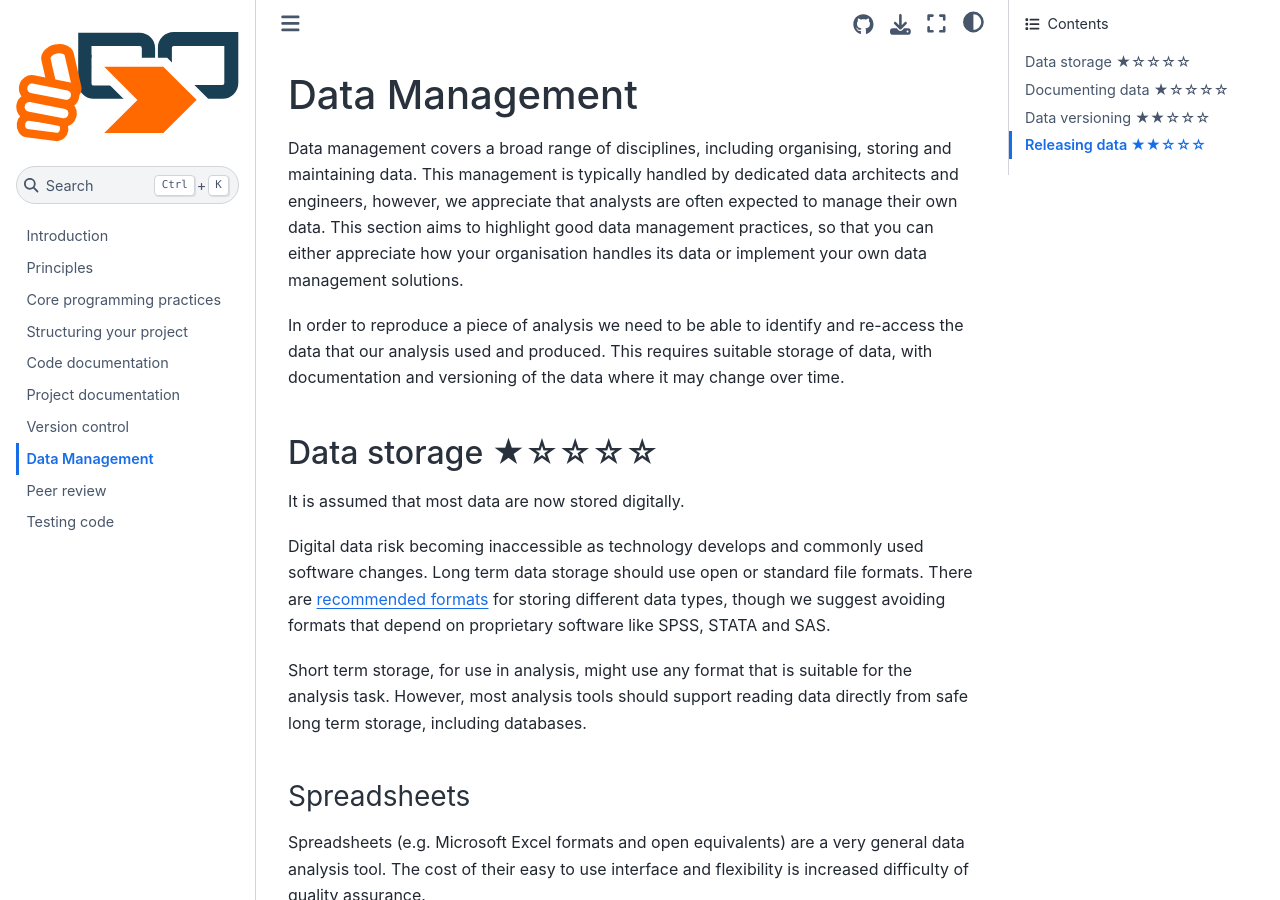
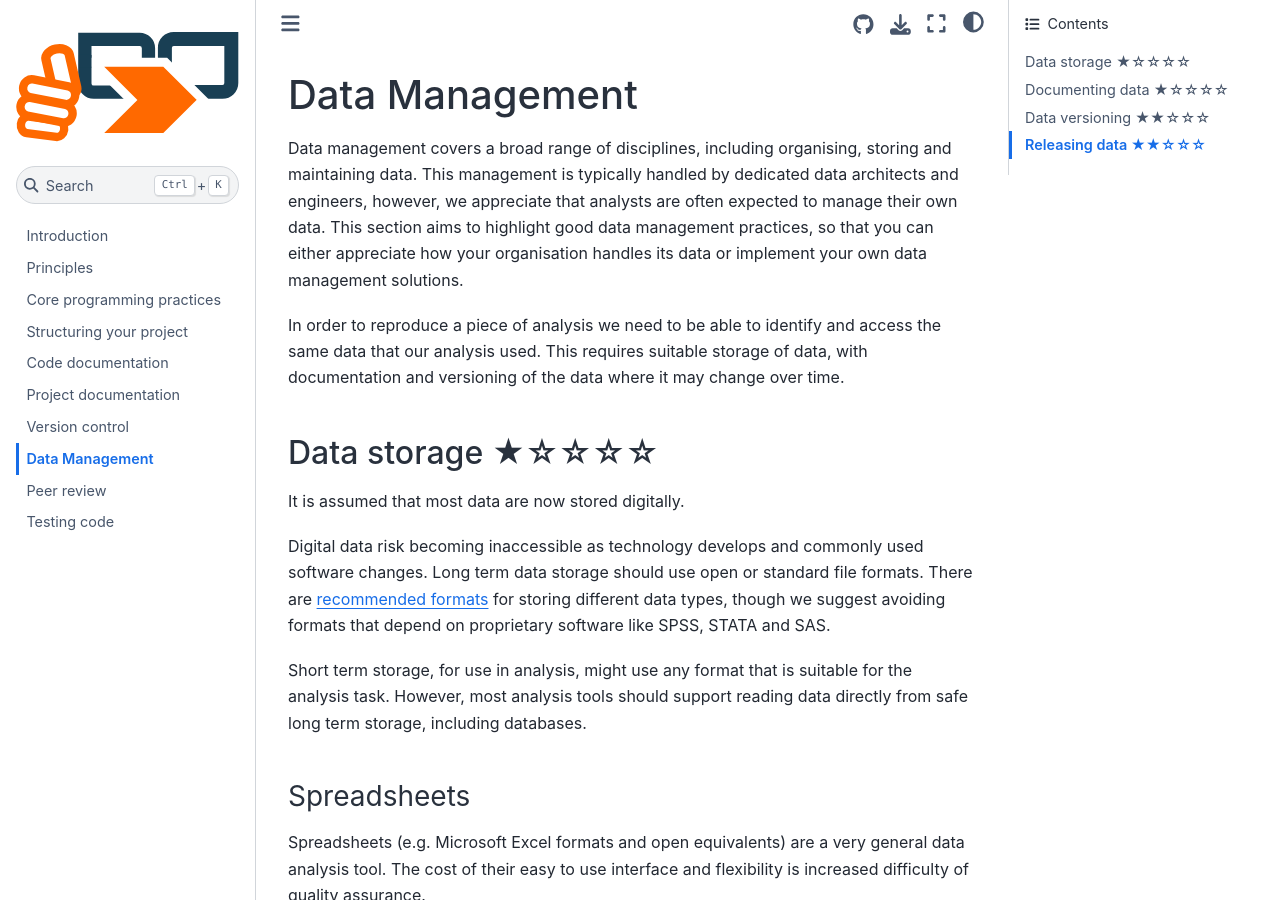
Before and after one commit to best-practice-and-impact/qa-of-code-guidance, a Jupyter Book: the page built from book/data.md, in a window 1280 px wide and 900 px high. Built offline with Jupyter Book 1.0.4 settings and Sphinx 7.4.7 and the Sphinx Book theme 1.1.4, drawn with Linux system fonts in a browser that asks for light colours; some of the changed text lies outside the part shown.

```diff
--- a/book/data.md
+++ b/book/data.md
@@ -4,7 +4,7 @@ Data management covers a broad range of disciplines, including organising, stori
 This management is typically handled by dedicated data architects and engineers, however, we appreciate that analysts are often expected to manage their own data.
 This section aims to highlight good data management practices, so that you can either appreciate how your organisation handles its data or implement your own data management solutions.
 
-In order to reproduce a piece of analysis we need to be able to identify and re-access the data that our analysis used and produced.
+In order to reproduce a piece of analysis we need to be able to identify and access the same data that our analysis used.
 This requires suitable storage of data, with documentation and versioning of the data where it may change over time.
 
 
```
Also changed, not shown: other parts of book/data.md (+1 -1 lines), book/testing_code.md (+3 -2 lines).
